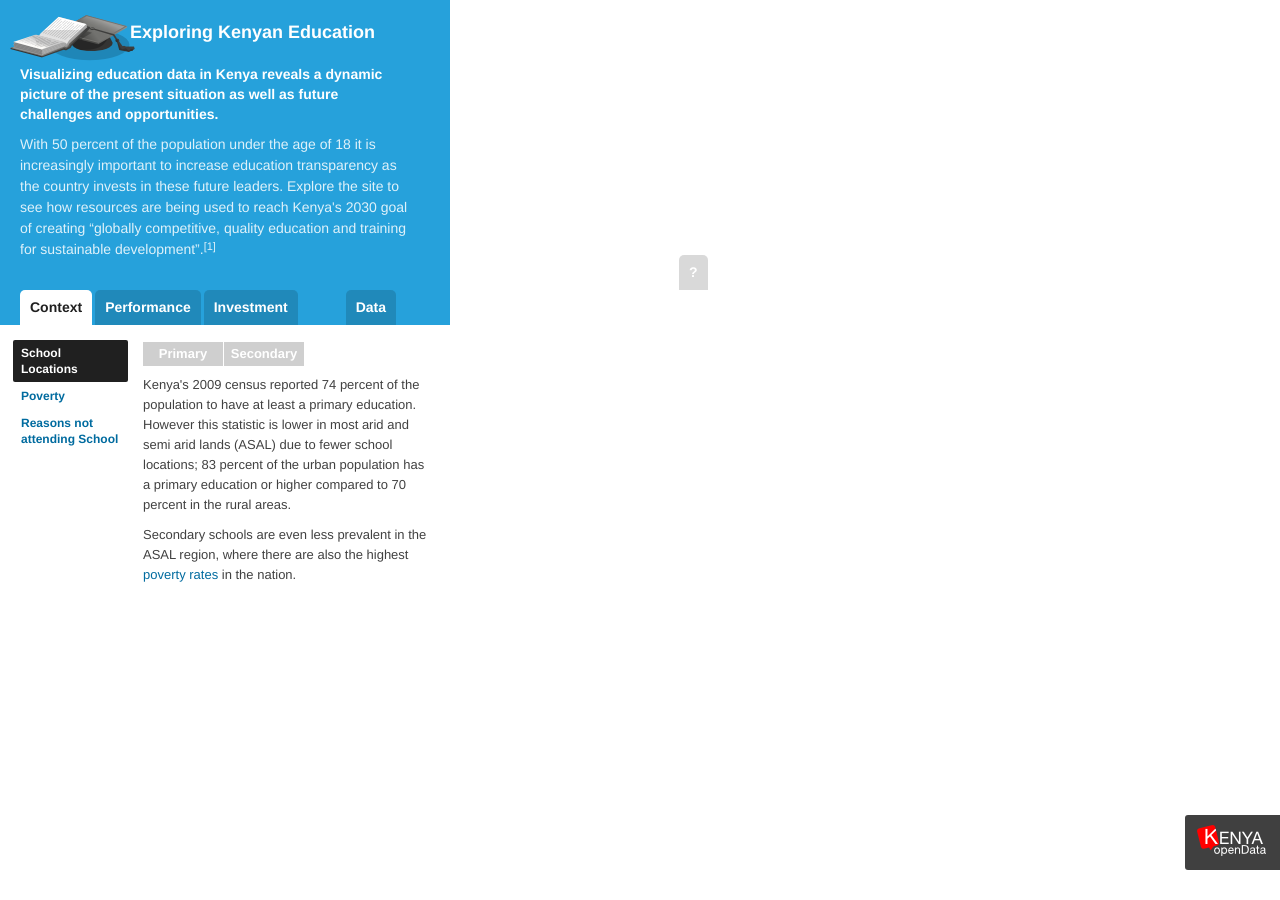
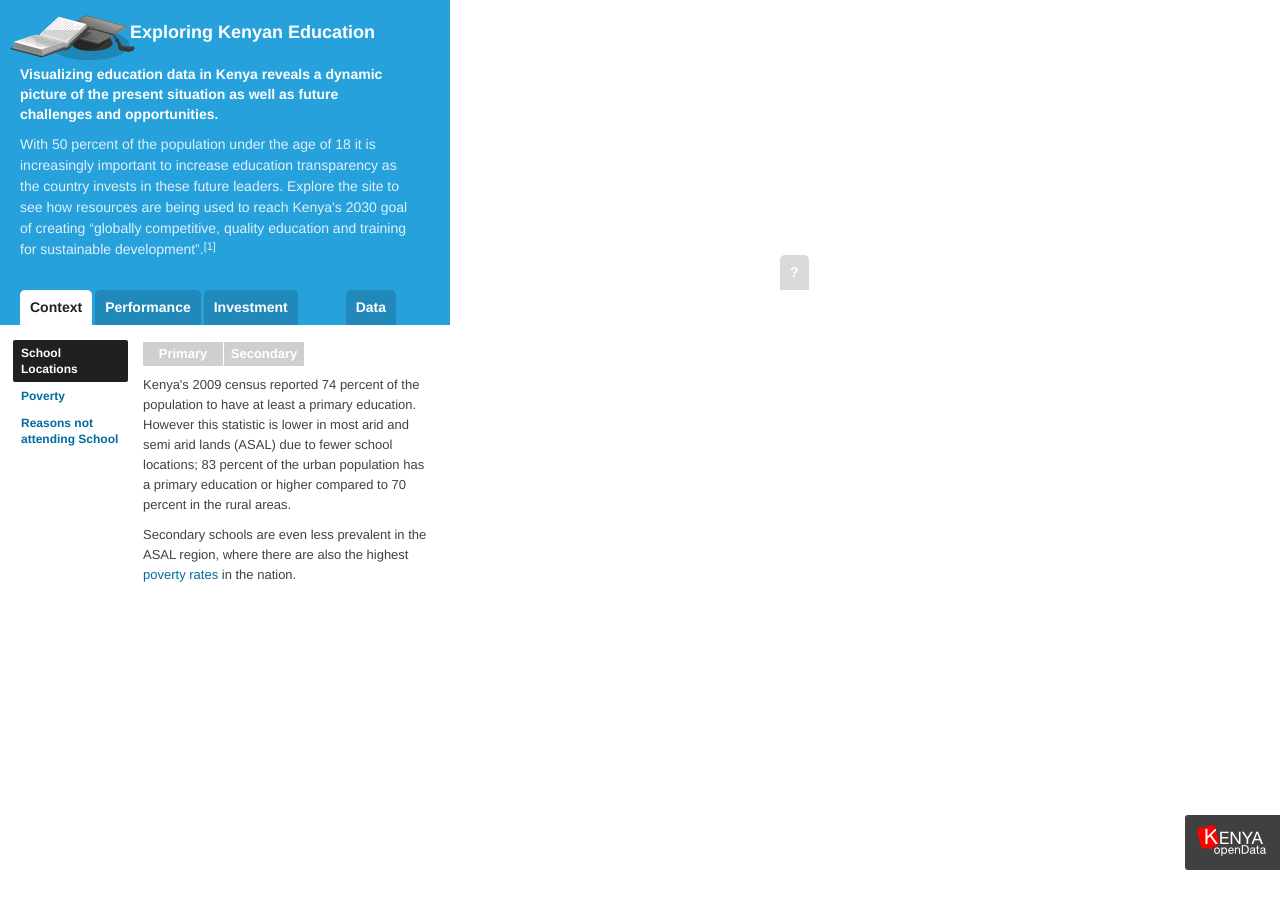
Before and after one commit to developmentseed/kenya-bank, a Jekyll site: the page index.html, which Jekyll copies as it is, in a window 1280 px wide. Built offline with Jekyll 4.4.1, drawn with Linux system fonts in a browser that asks for light colours; Markdown is read by kramdown in place of the engine named in the settings.

Commit message:
Moved modal button

```diff
--- a/index.html
+++ b/index.html
@@ -21,7 +21,7 @@
     <li><a href='#' data-story='performance'>Performance</a></li>
     <li><a href='#' data-story='investment'>Investment</a></li>
     <li class='open'><a href='open' data-story='open'>Data</a></li>
-    <li class='methods'><a href='#' data-story='methods' class='methods-link'style='position: relative; bottom: 35px; left: 280px;' >?</a></li>
+    <li class='methods'><a href='#' data-story='methods' class='methods-link'style='position: relative; bottom: 35px; left: 381px;' >?</a></li>
   </ul>
 
   <div id='content'>
```
